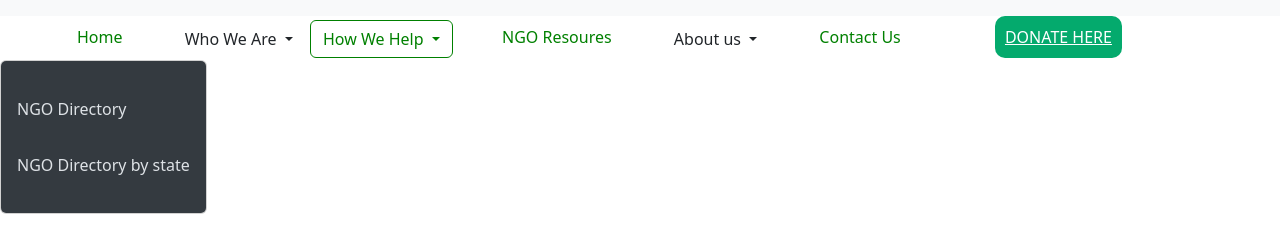
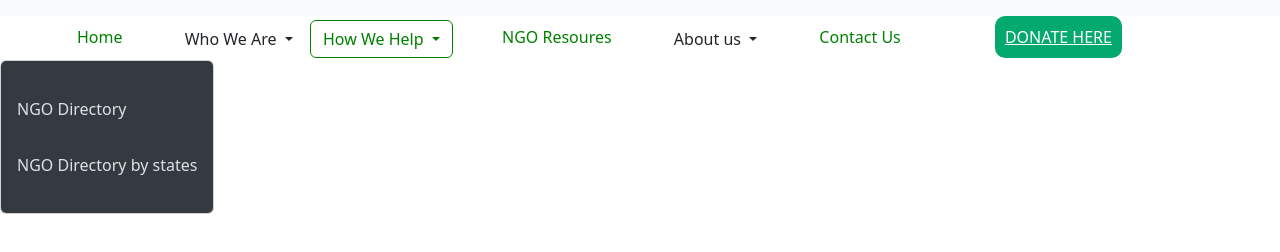
Before and after one commit to ivonjoku/training, a plain HTML site: page navbar.html in a window 1280 px wide. Both pictures are taken after a click on the button "How We Help". Drawn offline with nearby package versions, Linux system fonts and the light colour scheme.

Commit message:
my first push

```diff
--- a/navbar.html
+++ b/navbar.html
@@ -47,7 +47,7 @@ background-color: yellow;
     </button>
     <ul class="dropdown-menu dropdown-menu-dark">
       <li><a class="dropdown-item" href="#">NGO Directory</a></li>
-      <li><a class="dropdown-item" href="#">NGO Directory by state</a></li>
+      <li><a class="dropdown-item" href="#">NGO Directory by states</a></li>
     </ul>
     <li>NGO Resoures</li>
     <button class="btn dropdown-toggle" data-bs-toggle="dropdown" aria-expanded="">
@@ -63,18 +63,9 @@ background-color: yellow;
       <li><a class="dropdown-item" href="#">FAQS</a></li>
     </ul>
     <li>Contact Us</li>
-
     <li><a class="active" href="#">DONATE HERE</a></li>
     </ul>
   </button>
-  <!-- <button>
-  <ul class="dropdown-menu dropdown-menu-dark">
-    <li><a class="active" href="#Donate">Donate</a></li>
-  </button> -->
-    <!-- <form class="d-flex" role="search">
-      <input class="form-control me-2" type="search" placeholder="Search" aria-label="Search">
-      <button class="btn btn-outline-success" type="submit">Search</button>
-    </form> -->
   </nav>
   <script src="https://cdn.jsdelivr.net/npm/bootstrap@5.3.3/dist/js/bootstrap.bundle.min.js" integrity="sha384-YvpcrYf0tY3lHB60NNkmXc5s9fDVZLESaAA55NDzOxhy9GkcIdslK1eN7N6jIeHz" crossorigin="anonymous"></script>
 </body>
```
